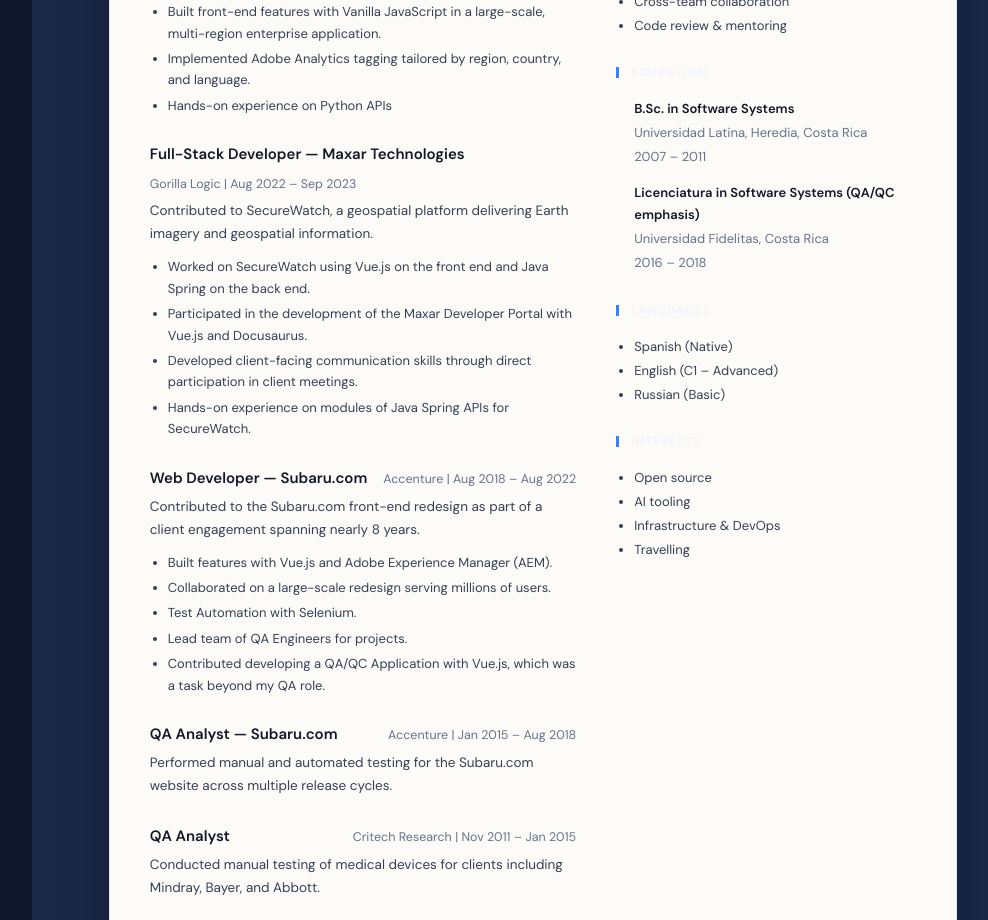
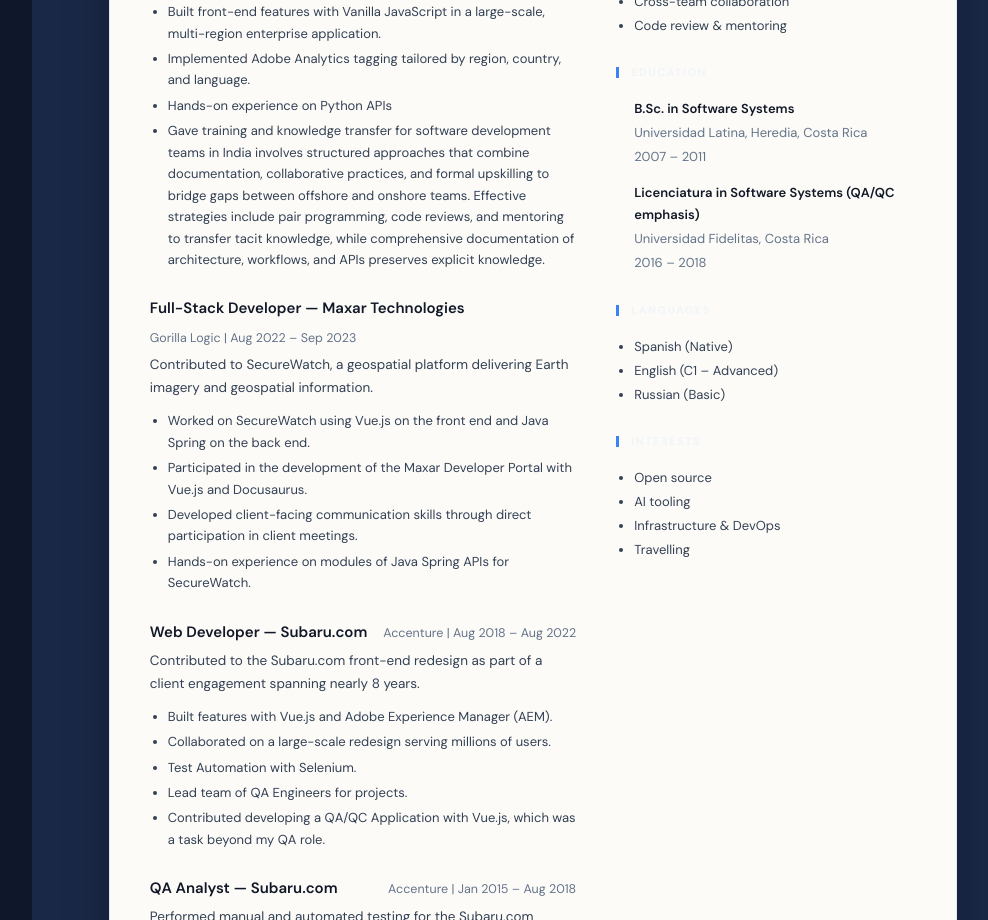
Before and after one commit to rmontero90/portfolio, a React (Vite) app: page / in a window 1280 px wide. Shown: the part 3400-4320 px from the top of the page, without its empty margins (246-1234 px from the left). Built offline with nearby package versions, Linux system fonts and the light colour scheme.

Commit message:
Update ResumeInfo.tsx

```diff
--- a/src/data/ResumeInfo.tsx
+++ b/src/data/ResumeInfo.tsx
@@ -137,6 +137,7 @@
       "Built front-end features with Vanilla JavaScript in a large-scale, multi-region enterprise application.",
       "Implemented Adobe Analytics tagging tailored by region, country, and language.",
       "Hands-on experience on Python APIs",
+      "Gave training and knowledge transfer for software development teams in India involves structured approaches that combine documentation, collaborative practices, and formal upskilling to bridge gaps between offshore and onshore teams.  Effective strategies include pair programming, code reviews, and mentoring to transfer tacit knowledge, while comprehensive documentation of architecture, workflows, and APIs preserves explicit knowledge. ",
     ],
   },
   {
```
